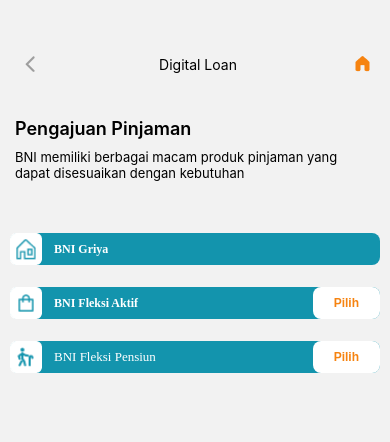
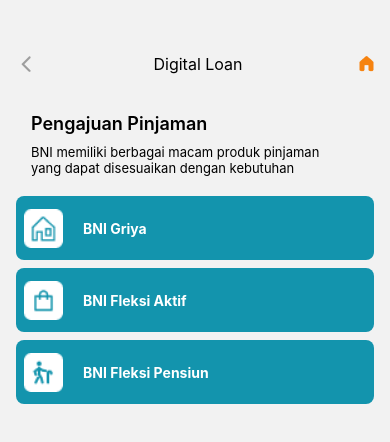
Before and after one commit to ascaryaaa/react-native-spring-boot-angular-loan, a React Native app in the folder mobile-side/: screen /PengajuanPinjaman in a window 390 px wide. Shown: the top 442 px of the page. Built offline with nearby package versions, Linux system fonts and the light colour scheme.

Commit message:
logout and pengajuan pinjaman

```diff
--- a/mobile-side/src/components/LogoutModal.jsx
+++ b/mobile-side/src/components/LogoutModal.jsx
@@ -29,7 +29,7 @@
           {/* ModalAwal tetap berada di dalam View */}
         </Pressable>
         <View style={styles.button}>
-          <ModalLogout navigation={navigation}></ModalLogout>
+          <ModalLogout onClose={onClose} navigation={navigation}></ModalLogout>
         </View>
       </View>
     </Modal>
--- a/mobile-side/src/components/ModalLogout.jsx
+++ b/mobile-side/src/components/ModalLogout.jsx
@@ -16,12 +16,7 @@
         <Text style={styles.teksYakin}>Apakah anda yakin ?</Text>
         <View style={styles.pilihan}>
           <TouchableOpacity>
-            <Text
-              style={styles.cancel}
-              onPress={() => {
-                console.log("hai");
-              }}
-            >
+            <Text style={styles.cancel} onPress={onClose}>
               Cancel
             </Text>
           </TouchableOpacity>
--- a/mobile-side/src/screens/PengajuanPinjaman.jsx
+++ b/mobile-side/src/screens/PengajuanPinjaman.jsx
@@ -7,9 +7,6 @@
   Image,
   onSelect,
 } from "react-native";
-import FontLoader from "./FontLoader";
-
-// import FontLoader from "../../FontLoader";
 
 const PengajuanPinjaman = ({ navigation }) => {
   return (
@@ -20,7 +17,7 @@
             source={require("../../../mobile-side/src/assets/Icon_leftarrow.png")}
           />
         </TouchableOpacity>
-        <Text>Digital Loan</Text>
+        <Text style={{ fontSize: 16 }}>Digital Loan</Text>
         <Image
           source={require("../../../mobile-side/src/assets/Icon_homeorg.png")}
         />
@@ -33,57 +30,33 @@
         </Text>
       </View>
 
-      <View style={{ padding: 10 }}>
+      <TouchableOpacity>
         <View style={styles.cardContainer}>
-          <TouchableOpacity
-            onPress={() => navigation.navigate("SimulasiGriya")}
-          >
-            <View style={styles.cardContent}>
           <Image
             source={require("../../../mobile-side/src/assets/icon_griya.png")}
             style={styles.productImage}
           />
-              <View style={styles.titleContainer}>
           <Text style={styles.titleText}>BNI Griya</Text>
         </View>
-            </View>
       </TouchableOpacity>
-        </View>
+      <TouchableOpacity>
         <View style={styles.cardContainer}>
-          <View style={styles.cardContent}>
           <Image
             source={require("../../../mobile-side/src/assets/icon_fleksi_aktif.png")}
             style={styles.productImage}
           />
-            <View style={styles.titleContainer}>
           <Text style={styles.titleText}>BNI Fleksi Aktif</Text>
         </View>
-          </View>
-          <TouchableOpacity
-            onPress={() => navigation.navigate("SimulasiFleksiAktif")}
-            style={styles.selectButton}
-          >
-            <Text style={styles.selectButtonText}>Pilih</Text>
       </TouchableOpacity>
-        </View>
+      <TouchableOpacity>
         <View style={styles.cardContainer}>
-          <View style={styles.cardContent}>
           <Image
             source={require("../../../mobile-side/src/assets/icon_fleksi_pensiun.png")}
             style={styles.productImage}
           />
-            <View style={styles.titleContainer}>
-              <Text style={styles.textJenisPinjaman}>BNI Fleksi Pensiun</Text>
+          <Text style={styles.titleText}>BNI Fleksi Pensiun</Text>
         </View>
-          </View>
-          <TouchableOpacity
-            onPress={() => navigation.navigate("SimulasiFleksiPensiun")}
-            style={styles.selectButton}
-          >
-            <Text style={styles.selectButtonText}>Pilih</Text>
       </TouchableOpacity>
-        </View>
-      </View>
     </View>
   );
 };
@@ -92,32 +65,24 @@
 const styles = StyleSheet.create({
   container: {
     marginTop: 40,
+    marginHorizontal: 16,
+    // backgroundColor: "red",
+    flex: 1,
   },
-  button: {
-    backgroundColor: "lightgrey",
-    padding: 5,
-    borderRadius: 5,
-    margin: 5,
-  },
+
   navbar: {
     flexDirection: "row",
     alignItems: "center",
     justifyContent: "space-between",
     width: "100%",
     verticalAlign: "top",
-    paddingLeft: 20,
-    paddingRight: 20,
     height: 48,
-    // backgroundColor:'#fff',
-    // shadowColor: '#000',
-    // shadowOffset: { width: 0, height: 2 },
-    // shadowOpacity: 0.5,
-    // shadowRadius: 2,
+    // backgroundColor: "red",
   },
   headertxt: {
     paddingLeft: 15,
     paddingRight: 15,
-    marginTop: 30,
+    marginTop: 25,
     marginBottom: 20,
   },
   texttitle: {
@@ -148,7 +113,6 @@
     width: 368,
     height: 64,
     marginLeft: 4,
-    marginTop: 14,
   },
   textJenisPinjaman: {
     color: "white",
@@ -162,27 +126,19 @@
     width: 60,
     height: 26,
   },
-  textPilih: {
-    color: "#F68310",
-    textAlign: "center",
-    fontSize: 13,
-    fontWeight: "600",
-  },
   iconContainerRight: {
     position: "absolute",
     right: 20,
   },
   cardContainer: {
-    alignItems: "stretch",
+    alignItems: "center",
     borderRadius: 8,
-    elevation: 10,
     backgroundColor: "#1394AD",
-    display: "flex",
     flexDirection: "row",
-    justifyContent: "space-between",
-    marginTop: 22,
+    // justifyContent: "space-between",
+    marginBottom: 8,
     width: "100%",
-    height: "64",
+    height: 64,
   },
   cardContent: {
     flexDirection: "row", // Ensures image and text are side by side
@@ -190,17 +146,21 @@
     alignItems: "center", // Align items in center for better visual alignment
   },
   productImage: {
-    width: 32,
-    height: 32, // Explicit height for consistent sizing
+    width: 39,
+    height: 39,
+    marginLeft: 8,
   },
   titleContainer: {
     justifyContent: "center",
   },
   titleText: {
     color: "#FFF",
-    fontFamily: "Montserrat-VariableFont_wght",
-    fontSize: 12,
+    // fontFamily: "Montserrat-VariableFont_wght",
+    fontSize: 14,
     fontWeight: "700",
+    // backgroundColor: "red",
+    textAlign: "left",
+    marginLeft: 20,
   },
   selectButton: {
     justifyContent: "center",
```
Lines whose indentation alone changed are shown as unchanged.
